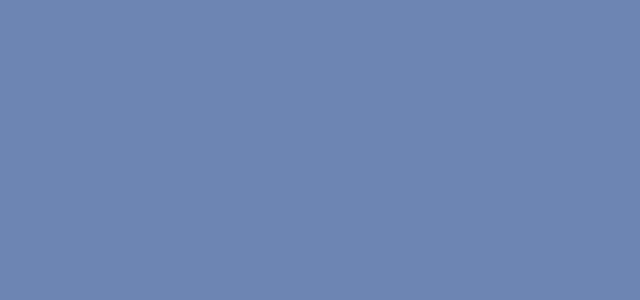
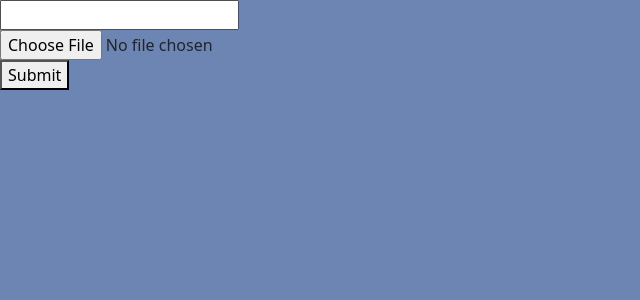
Before and after one commit to alungggggg/frontend-fairy, a React (Vite) app: page /dongeng/add in a window 1280 px wide. Before the commit this address had no page. Shown: the top 300 px of the page, without its empty margins (0-640 px from the left). Built offline with nearby package versions, Linux system fonts and the light colour scheme.

Commit message:
add dongeng multipart, fix login, fix register

```diff
--- a/src/App.jsx
+++ b/src/App.jsx
@@ -25,6 +25,7 @@ function App() {
           <Route path="/users/update/:id" element={<kernel.updateUser />} />
 
           <Route path="/dongeng" element={<kernel.dongeng />} />
+          <Route path="/dongeng/add" element={<kernel.addDongeng />} />
           <Route path="/dongeng/update/:id" element={<kernel.updateDongeng />} />
           <Route path="/test" element={<Test />} />
         </Routes>
--- /dev/null
+++ b/src/Pages/Admin/addDongeng.jsx
@@ -0,0 +1,90 @@
+import React from 'react';
+import { Formik, Form, Field } from 'formik';
+import * as Yup from 'yup';
+import axios from 'axios';
+
+const post = async ({ title, pdf }) => {
+
+    try {
+        const response = axios.post("http://localhost:5000/api/dongeng", {
+            title, file: pdf
+        }, {
+            headers: {
+                Authorization: `Bearer ${localStorage.getItem("token")}`,
+                "Content-Type": `multipart/form-data`,
+            },
+        })
+        return response
+
+    } catch (error) {
+        console.log(error.message);
+    }
+    // console.log("p")
+}
+const schema = Yup.object({
+    title: Yup
+        .string()
+        .required('Title is required')
+        .min(1, 'Title must be at least 1 character')
+        .max(100, 'Title must be at most 100 characters')
+        .matches(/^[a-zA-Z0-9 ]*$/, 'Title must be alphanumeric'),
+    pdf: Yup
+        .mixed()
+        .required('PDF file is required')
+        .test('fileType', 'File must be a PDF', value => {
+            return value && value.type === 'application/pdf';
+        })
+        .test('fileExtension', 'File must have a .pdf extension', value => {
+            return value && value.name.toString().toLowerCase().endsWith('.pdf');
+        })
+
+});
+
+const addDongeng = () => {
+
+    return (
+        <Formik
+            initialValues={{ pdf: null }}
+            validationSchema={schema}
+            onSubmit={(values, { setSubmitting }) => {
+                post(values).then((response) => { console.log(response); })
+
+            }}
+        >
+            {({ setFieldValue, errors, touched, isSubmitting }) => (
+                <Form>
+                    <div>
+                        <input type="text" name="title" onChange={(event) => {
+                            setFieldValue('title', event.target.value);
+                        }} />
+                        {errors.title ? (
+                            <div>{errors.title}</div>
+                        ) : null}
+                    </div>
+
+                    <div>
+                        <input
+                            type="file"
+                            name="pdf"
+                            onChange={(event) => {
+                                setFieldValue('pdf', event.target.files[0]);
+                                console.log(event.target.files[0]);
+
+                            }}
+                        />
+                        {errors.pdf && touched.pdf ? (
+                            <div>{errors.pdf}</div>
+                        ) : null}
+                    </div>
+
+
+                    <button type="submit" >
+                        Submit
+                    </button>
+                </Form>
+            )}
+        </Formik>
+    );
+};
+
+export default addDongeng;
--- a/src/Pages/Authentication/login.jsx
+++ b/src/Pages/Authentication/login.jsx
@@ -20,7 +20,6 @@ const login = () => {
         icon: status,
       });
     }
-    getUser();
   }, []);
 
   const submit = async (e) => {
--- a/src/Pages/Authentication/register.jsx
+++ b/src/Pages/Authentication/register.jsx
@@ -1,6 +1,5 @@
 import { useState, useEffect } from "react";
 import { useNavigate } from "react-router-dom";
-// import validator from "validator";
 import * as yup from "yup";
 import { Formik, Form, Field, ErrorMessage } from 'formik';
 import axios from "axios";
@@ -8,6 +7,7 @@ import Header from "../template/header";
 import Footer from "../template/footer";
 
 const post = async ({ nama, email, password, confirmPassword }) => {
+  const navigate = useNavigate()
   try {
     const result = await axios.post("http://localhost:5000/api/register", {
       nama,
@@ -26,7 +26,6 @@ const post = async ({ nama, email, password, confirmPassword }) => {
 const schema = yup.object().shape({
   nama: yup.string().required().min(4),
   email: yup.string().email('Email tidak valid').required('Email wajib diisi').test("Unique", "Email sudah terdaftar", async (value) => {
-    console.log(value);
     const nunique = await axios.get(`http://localhost:5000/api/email?search=${value}`)
     console.log(nunique.data.isAvailable)
     return nunique.data.isAvailable
```
Also changed, not shown: src/Pages/kernel.jsx (+5 -3 lines).
